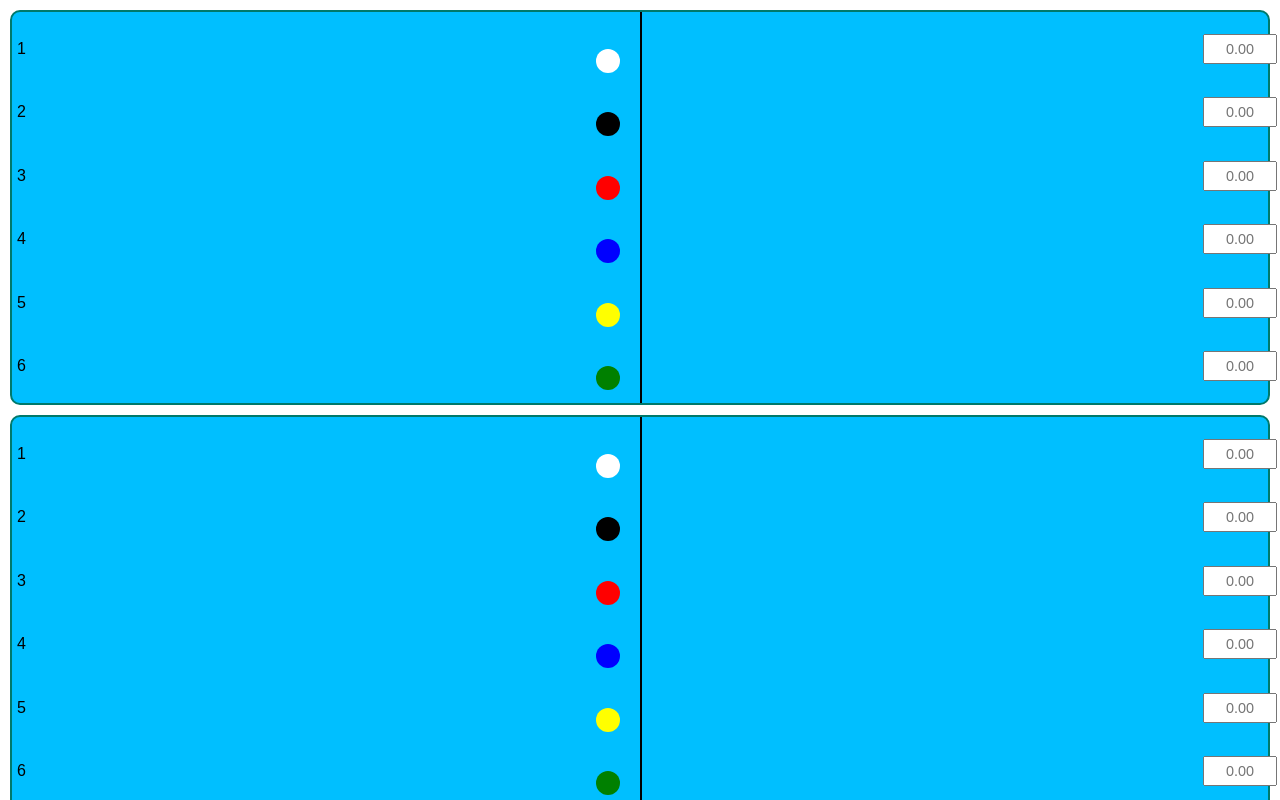
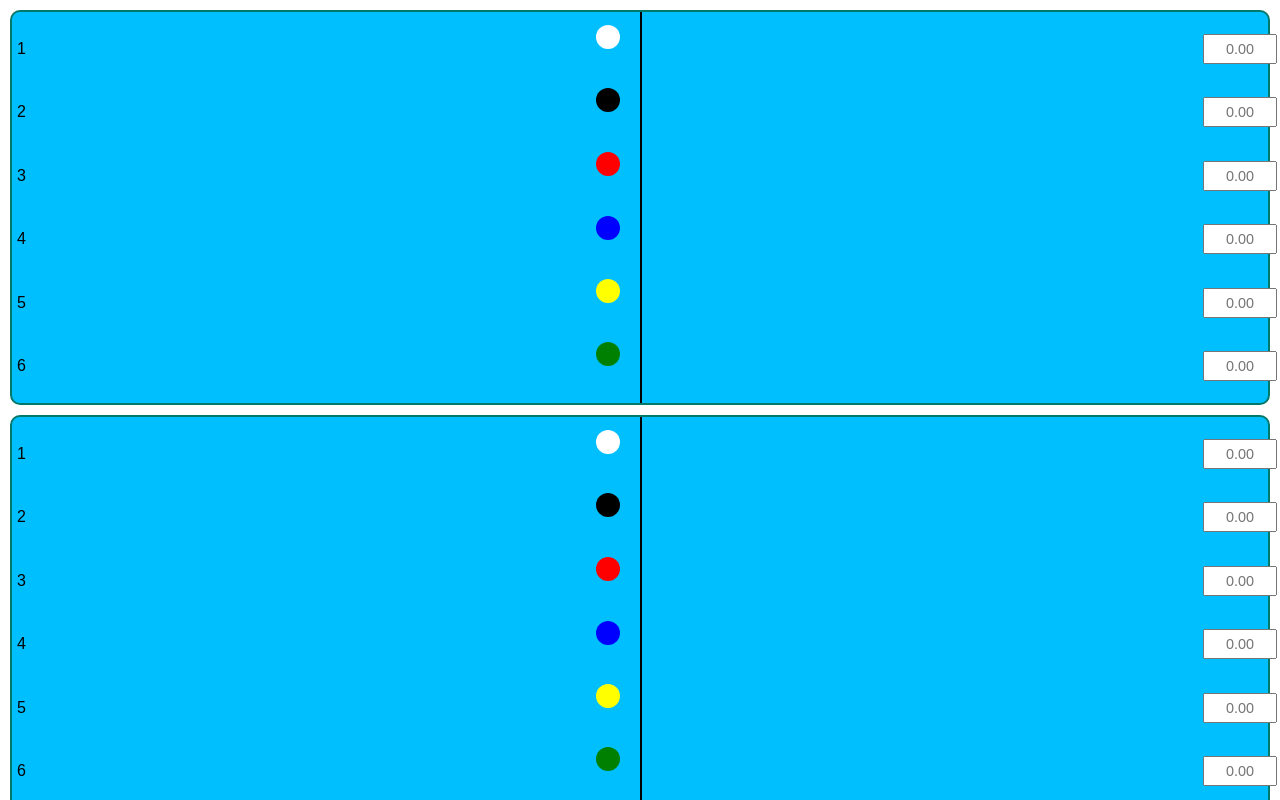
Before and after one commit to ta01da27o-arch/boat-ai-smart, a plain HTML site: page index.html in a window 1280 px wide. Drawn offline with Linux system fonts and the light colour scheme.

Commit message:
Add files via upload

```diff
--- a/index.html
+++ b/index.html
@@ -62,7 +62,7 @@ html, body {
   cursor: grab;
   transition: transform 0.1s;
   position: absolute;
-  /* 右端が黒線に接する初期位置 */
+  /* 黒線に右端を接触させる初期位置 */
   left: calc(50% - 24px);
 }
 .inputs-column {
@@ -91,12 +91,12 @@ html, body {
       <div>1</div><div>2</div><div>3</div><div>4</div><div>5</div><div>6</div>
     </div>
     <div class="circles-column" id="average-circles">
-      <span class="circle" style="background:white; top:8.33%;" data-index="0"></span>
-      <span class="circle" style="background:black; top:25%;" data-index="1"></span>
-      <span class="circle" style="background:red; top:41.66%;" data-index="2"></span>
-      <span class="circle" style="background:blue; top:58.33%;" data-index="3"></span>
-      <span class="circle" style="background:yellow; top:75%;" data-index="4"></span>
-      <span class="circle" style="background:green; top:91.66%;" data-index="5"></span>
+      <span class="circle" style="background:white; top:calc(0% + 8px);" data-index="0"></span>
+      <span class="circle" style="background:black; top:calc(16.66% + 8px);" data-index="1"></span>
+      <span class="circle" style="background:red; top:calc(33.33% + 8px);" data-index="2"></span>
+      <span class="circle" style="background:blue; top:calc(50% + 8px);" data-index="3"></span>
+      <span class="circle" style="background:yellow; top:calc(66.66% + 8px);" data-index="4"></span>
+      <span class="circle" style="background:green; top:calc(83.33% + 8px);" data-index="5"></span>
     </div>
     <div class="inputs-column" id="average-inputs">
       <input type="text" id="avg1" placeholder="0.00">
@@ -115,12 +115,12 @@ html, body {
       <div>1</div><div>2</div><div>3</div><div>4</div><div>5</div><div>6</div>
     </div>
     <div class="circles-column" id="display-circles">
-      <span class="circle" style="background:white; top:8.33%;" data-index="0"></span>
-      <span class="circle" style="background:black; top:25%;" data-index="1"></span>
-      <span class="circle" style="background:red; top:41.66%;" data-index="2"></span>
-      <span class="circle" style="background:blue; top:58.33%;" data-index="3"></span>
-      <span class="circle" style="background:yellow; top:75%;" data-index="4"></span>
-      <span class="circle" style="background:green; top:91.66%;" data-index="5"></span>
+      <span class="circle" style="background:white; top:calc(0% + 8px);" data-index="0"></span>
+      <span class="circle" style="background:black; top:calc(16.66% + 8px);" data-index="1"></span>
+      <span class="circle" style="background:red; top:calc(33.33% + 8px);" data-index="2"></span>
+      <span class="circle" style="background:blue; top:calc(50% + 8px);" data-index="3"></span>
+      <span class="circle" style="background:yellow; top:calc(66.66% + 8px);" data-index="4"></span>
+      <span class="circle" style="background:green; top:calc(83.33% + 8px);" data-index="5"></span>
     </div>
     <div class="inputs-column" id="display-inputs">
       <input type="text" id="disp1" placeholder="0.00">
```
